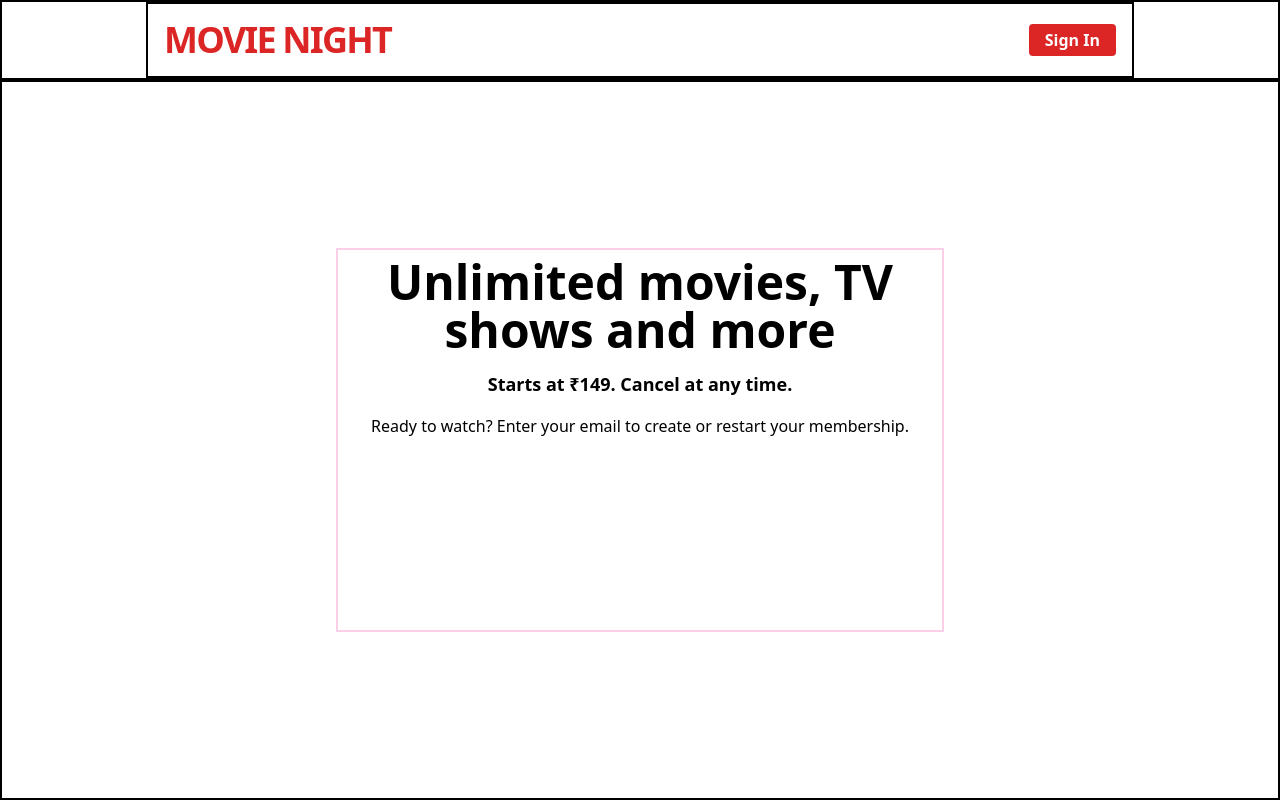
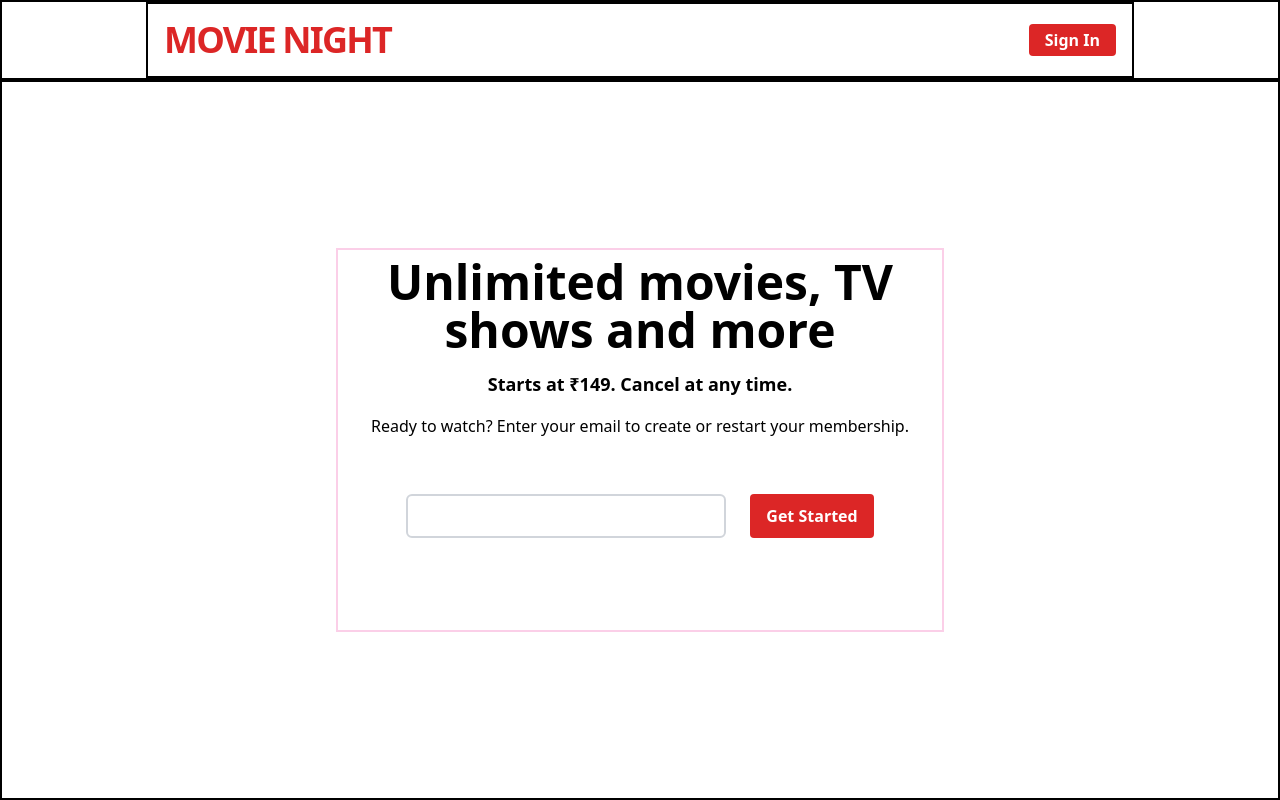
Before and after one commit to Bni99/MovieApplication, a React (Create React App) app: page / in a window 1280 px wide. Built offline with nearby package versions, Linux system fonts and the light colour scheme.

Commit message:
MovieApplication - using hookform in the description form

```diff
--- a/package.json
+++ b/package.json
@@ -42,6 +42,7 @@
     ]
   },
   "devDependencies": {
+    "@hookform/devtools": "^4.3.1",
     "react-router-dom": "^6.26.2",
     "tailwindcss": "^3.4.13"
   }
--- a/src/Components/Description.tsx
+++ b/src/Components/Description.tsx
@@ -1,6 +1,19 @@
+import { useForm } from "react-hook-form";
+import { DevTool } from "@hookform/devtools";
+
+type FormValues = {
+  userEmail: string;
+};
+
 const Description = () => {
+  const { register, control, handleSubmit } = useForm<FormValues>();
+
+  const onSubmit = (data: FormValues) => {
+    console.log(data);
+  };
   return (
-    <div className="h-96 w-[38rem] border-2 border-pink-200">
+    <div className="h-96 w-[38rem] border-2 border-pink-200 flex flex-col gap-12">
+      <div>
         <span className="text-5xl font-extrabold block p-2 text-center">
           Unlimited movies, TV shows and more
         </span>
@@ -11,6 +24,31 @@ const Description = () => {
           Ready to watch? Enter your email to create or restart your membership.
         </span>
       </div>
+      <div className="flex justify-center">
+        <form
+          className="flex gap-6"
+          onSubmit={handleSubmit(onSubmit)}
+          noValidate
+        >
+          <input
+            type="email"
+            id="userEmail"
+            {...register("userEmail", {
+              required: { value: true, message: "userEmail is required" },
+              pattern: {
+                value: /^[a-zA-Z0-9._%+-]+@[a-zA-Z0-9.-]+\.[a-zA-Z]{2,}$/,
+                message: "Invalid email format",
+              },
+            })}
+            className="p-2 border-2 border-gray-300 w-80 rounded-md"
+          />
+          <button className="bg-red-600 text-white hover:bg-red-700 px-4 font-semibold rounded transition-colors duration-200">
+            Get Started
+          </button>
+        </form>
+        <DevTool control={control} />
+      </div>
+    </div>
   );
 };
 
```
Also changed, not shown: 1 other file (tests, documents, lock files or other folders). Lines whose indentation alone changed are shown as unchanged.
